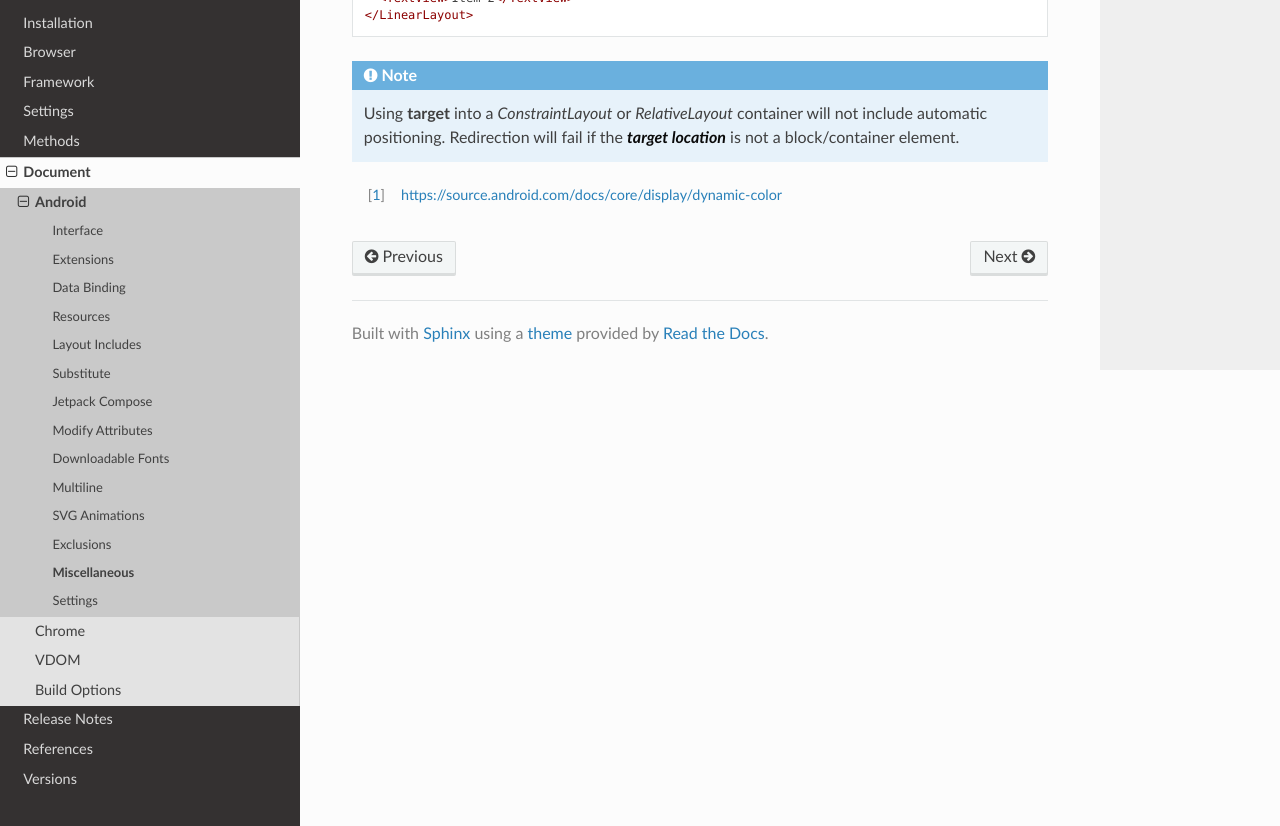
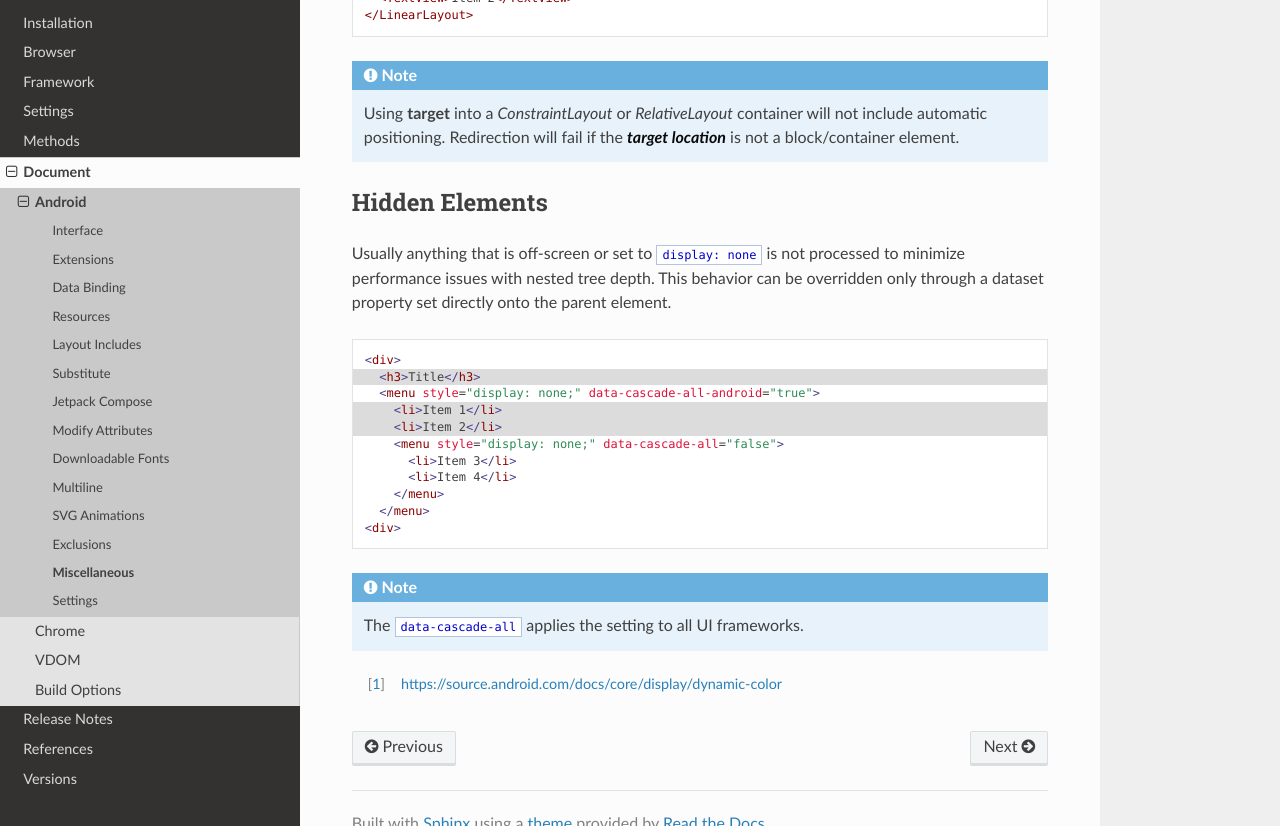
Before and after one commit to anpham6/android-docs, a Sphinx documentation site: the page built from source/document/android/miscellaneous.rst, in a window 1280 px wide and 900 px high, scrolled down 1573 px, cut to the strip 74-900 px from the top of the window. Built offline with Sphinx 7.4.7 and the Read the Docs theme 2.0.0, drawn with Linux system fonts in a browser that asks for light colours.

Commit message:
Document: Miscelleanous section Hidden Elements for Android was created.

```diff
--- a/source/document/android/includes.rst
+++ b/source/document/android/includes.rst
@@ -54,7 +54,7 @@ Inline
     <div id="item5" data-android-include="filename2" data-android-include-end="true" data-android-include-viewmodel="exampleData">Item 5</div>
   </div>
 
-.. tip:: ``data-pathname-android`` AND ``data-filename-android`` can also be used with any :func:`parseDocument` root element.
+.. tip:: ``data-pathname-android`` AND ``data-filename-android`` can also be used with any :func:`parseDocument` root element. The ``-android`` suffix is optional when using only one framework.
 
 .. code-block:: xml
   :caption: Output
--- a/source/document/android/miscellaneous.rst
+++ b/source/document/android/miscellaneous.rst
@@ -86,4 +86,26 @@ Sometimes it is necessary to extract elements and append them into other contain
 
 .. note:: Using **target** into a *ConstraintLayout* or *RelativeLayout* container will not include automatic positioning. Redirection will fail if the :target:`target location` is not a block/container element.
 
+Hidden Elements
+===============
+
+Usually anything that is off-screen or set to ``display: none`` is not processed to minimize performance issues with nested tree depth. This behavior can be overridden only through a dataset property set directly onto the parent element.
+
+.. code-block:: html
+  :emphasize-lines: 2,4-5
+
+  <div>
+    <h3>Title</h3>
+    <menu style="display: none;" data-cascade-all-android="true">
+      <li>Item 1</li>
+      <li>Item 2</li>
+      <menu style="display: none;" data-cascade-all="false">
+        <li>Item 3</li>
+        <li>Item 4</li>
+      </menu>
+    </menu>
+  <div>
+
+.. note:: The ``data-cascade-all`` applies the setting to all UI frameworks.
+
 .. [#] https://source.android.com/docs/core/display/dynamic-color
```
